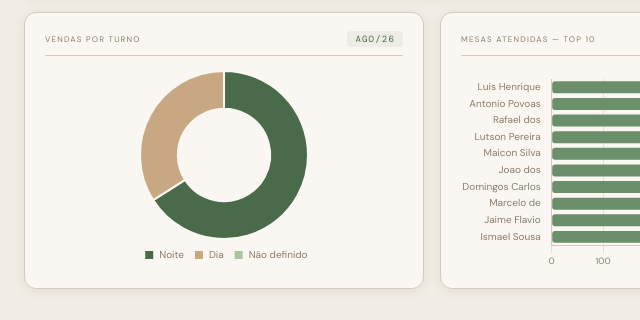
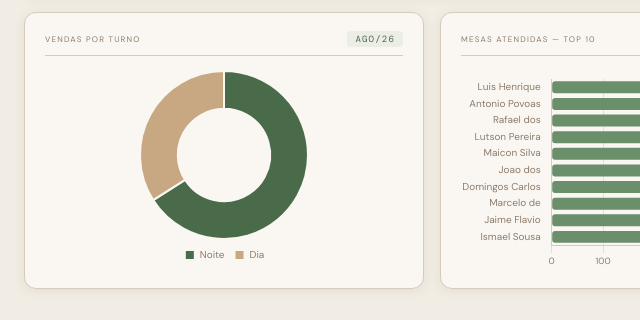
Before and after one commit to agdaalvares-br/cucinamia1, a plain HTML site: page index.html in a window 1280 px wide. Shown: the part 2041-2361 px from the top of the page, 0-640 px from the left. Drawn offline with nearby package versions, Linux system fonts and the light colour scheme.

Commit message:
DASHBOARD VENDAS

```diff
--- a/index.html
+++ b/index.html
@@ -307,7 +307,7 @@ garcons.forEach(g=>{
 });
 new Chart(document.getElementById('chartTurno'),{
   type:'doughnut',
-  data:{labels:['Noite','Dia','Não definido'],
+  data:{labels:['Noite','Dia'],
     datasets:[{data:[turnos.NOITE,turnos.DIA,turnos['—']],
       backgroundColor:['#4A6B4A','#C8A882','#A8C5A0'],
       borderColor:'#FAF7F2',borderWidth:2,hoverOffset:6}]},
```
